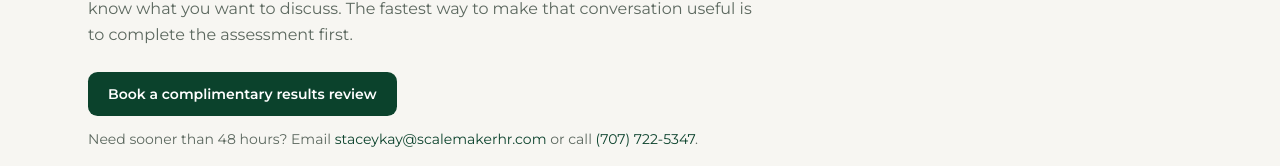
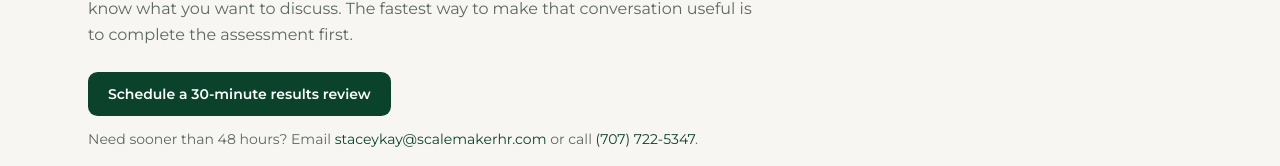
Before and after one commit to staceykay67/scalemaker-hr, a Next.js app: page /contact in a window 1280 px wide. Shown: the part 259-425 px from the top of the page. Built offline with nearby package versions, Linux system fonts and the light colour scheme.

Commit message:
Unify booking CTA labels to Schedule a 30-minute results review
Use the shared booking label on Contact, Approach, results, and
post-submit contact copy so buttons and links match the footer.

Co-authored-by: staceykay67 <staceykay67@users.noreply.github.com>

```diff
--- a/src/app/approach/page.tsx
+++ b/src/app/approach/page.tsx
@@ -89,9 +89,7 @@ export default function ApproachPage() {
             <p>25–30 minutes: Recommend the next step</p>
             <p className="pt-2">
               Already completed the assessment?{" "}
-              <BookingLink className="text-forest underline-offset-4 hover:underline">
-                Book a complimentary results review
-              </BookingLink>
+              <BookingLink className="text-forest underline-offset-4 hover:underline" />
               .
             </p>
           </CardContent>
--- a/src/app/contact/page.tsx
+++ b/src/app/contact/page.tsx
@@ -23,7 +23,7 @@ export default function ContactPage() {
         already know what you want to discuss. The fastest way to make that
         conversation useful is to complete the assessment first.
       </p>
-      <BookingCta className="mt-6">Book a complimentary results review</BookingCta>
+      <BookingCta className="mt-6" />
       <BookingSoonerNote className="mt-3 max-w-2xl" />
 
       <div className="mt-10 grid gap-10 lg:grid-cols-[1.2fr_0.8fr]">
--- a/src/components/contact-form.tsx
+++ b/src/components/contact-form.tsx
@@ -47,9 +47,7 @@ export function ContactForm() {
           Your message was received. If you also completed the assessment, you
           can mention that so the conversation can start from your results. You
           can also{" "}
-          <BookingLink className="text-forest underline-offset-4 hover:underline">
-            book a complimentary 30-minute results review
-          </BookingLink>
+          <BookingLink className="text-forest underline-offset-4 hover:underline" />
           .
         </p>
       </div>
--- a/src/lib/assessment-data.ts
+++ b/src/lib/assessment-data.ts
@@ -392,7 +392,7 @@ export const RESULT_COPY: Record<
     ],
     support:
       "Your business may benefit from a targeted HR project, periodic advisory support or strategic workforce planning rather than extensive ongoing support.",
-    cta: "Schedule a 30-Minute Results Review",
+    cta: "Schedule a 30-minute results review",
     ctaLabel: "Schedule a 30-minute results review",
   },
   developing: {
@@ -407,7 +407,7 @@ export const RESULT_COPY: Record<
     ],
     support:
       "Your business may benefit from internal HR development, a focused HR project or limited fractional HR support.",
-    cta: "Schedule a 30-Minute Results Review",
+    cta: "Schedule a 30-minute results review",
     ctaLabel: "Schedule a 30-minute results review",
   },
   "growth-constrained": {
@@ -422,7 +422,7 @@ export const RESULT_COPY: Record<
     ],
     support:
       "Your business may benefit from an ongoing fractional HR partnership that provides both strategic guidance and practical implementation support.",
-    cta: "Schedule a 30-Minute Results Review",
+    cta: "Schedule a 30-minute results review",
     ctaLabel: "Schedule a 30-minute results review",
   },
   "foundation-at-risk": {
@@ -437,8 +437,8 @@ export const RESULT_COPY: Record<
     ],
     support:
       "Your business may benefit from immediate fractional HR leadership or a comprehensive HR diagnostic followed by hands-on implementation support.",
-    cta: "Schedule a Confidential Results Review",
-    ctaLabel: "Schedule a confidential results review",
+    cta: "Schedule a 30-minute results review",
+    ctaLabel: "Schedule a 30-minute results review",
   },
 };
 
```
Also changed, not shown: 1 other file (tests, documents, lock files or other folders).
